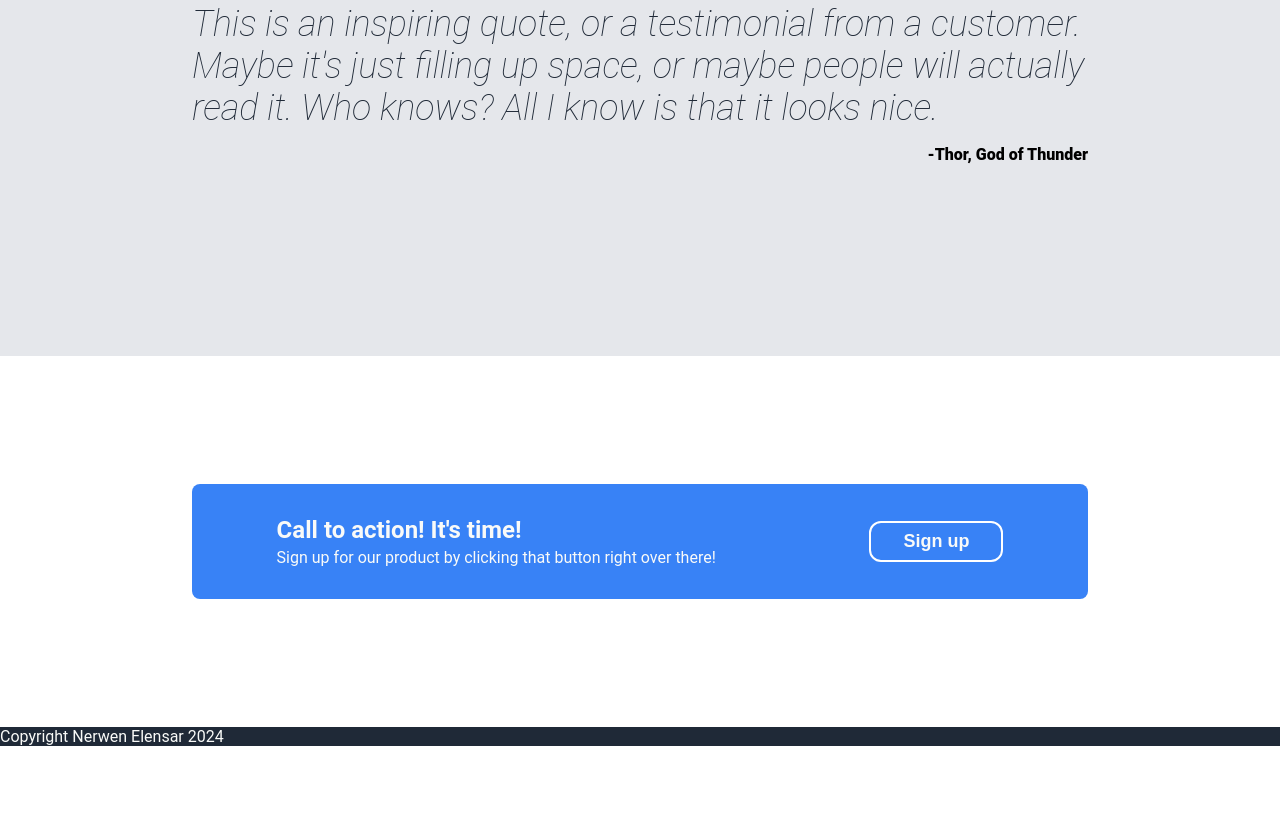
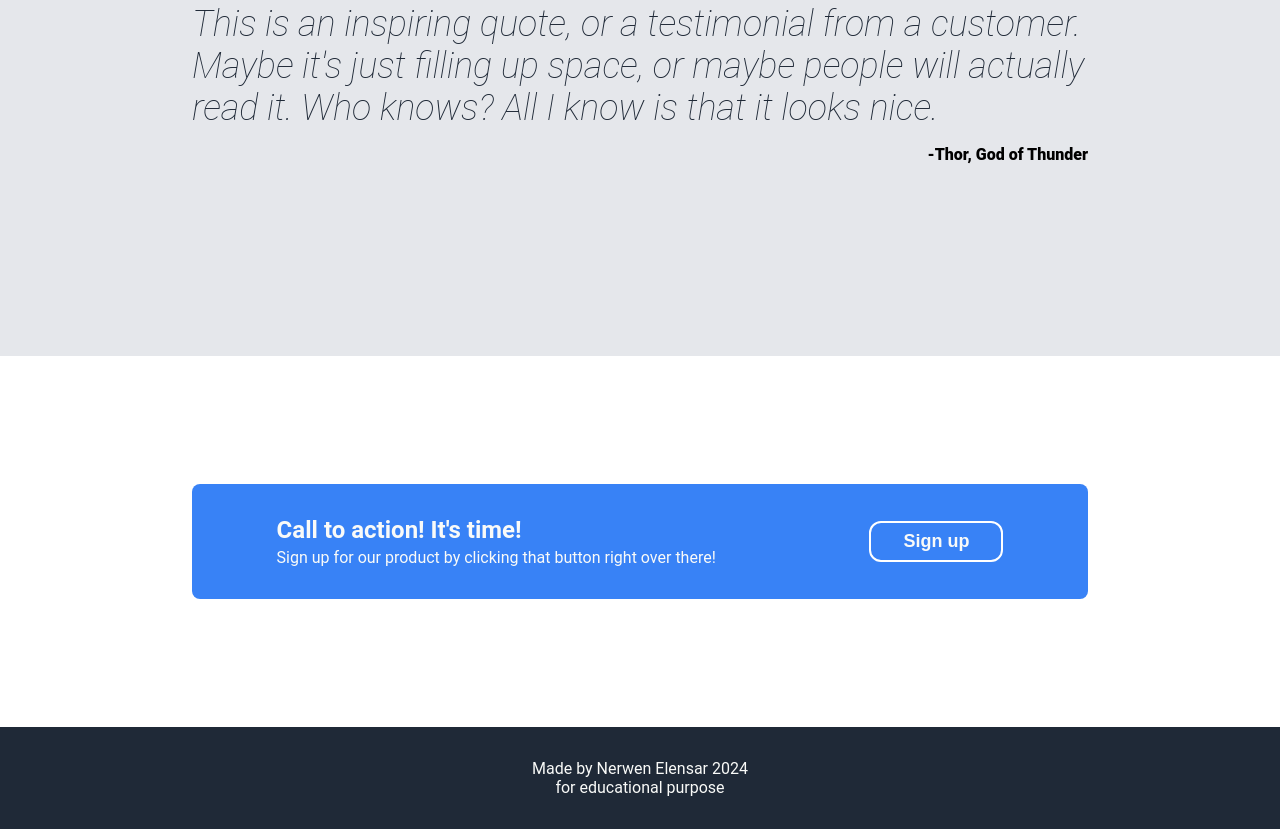
Before and after one commit to NerwenElensar/landing-page, a plain HTML site: page index.html in a window 1280 px wide. Shown: the part 1314-2143 px from the top of the page. Before the commit the page ends 2060 px from the top, so only its background shows below. Drawn offline with Linux system fonts and the light colour scheme.

Commit message:
style footer

```diff
--- a/index.html
+++ b/index.html
@@ -77,6 +77,11 @@
 			</div>
 		</div>
 
-    <div class="footer">Copyright Nerwen Elensar 2024</div>
+    <div class="footer">
+			<div class="copyright">
+				Made by Nerwen Elensar 2024
+				<br>for educational purpose
+			</div>
+		</div>
   </body>
 </html>
--- a/styles.css
+++ b/styles.css
@@ -160,3 +160,8 @@ h2 {
 
 
 /**Footer**/
+
+.footer {
+	text-align: center;
+	padding: 32px 15%;
+}
```
